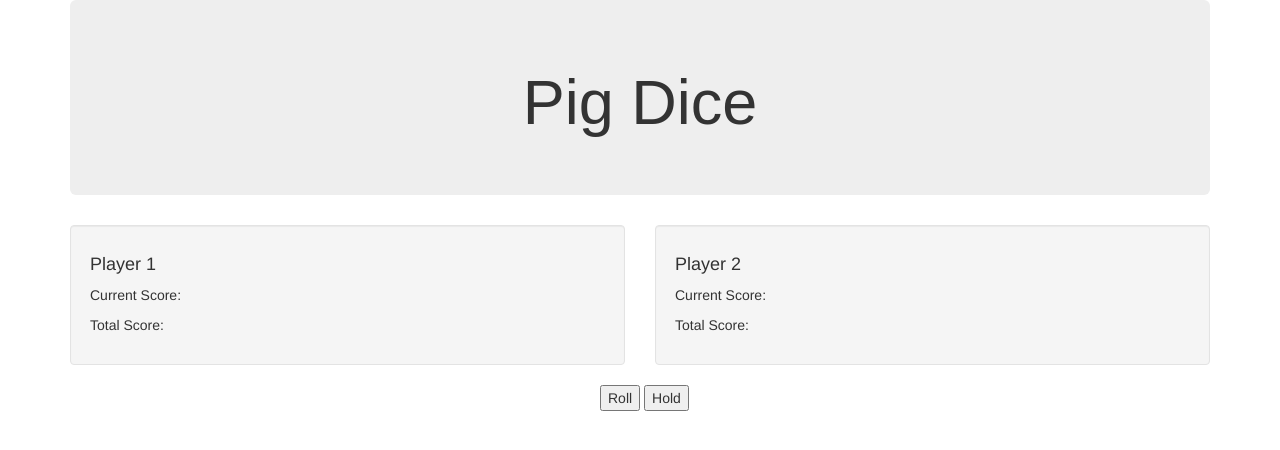
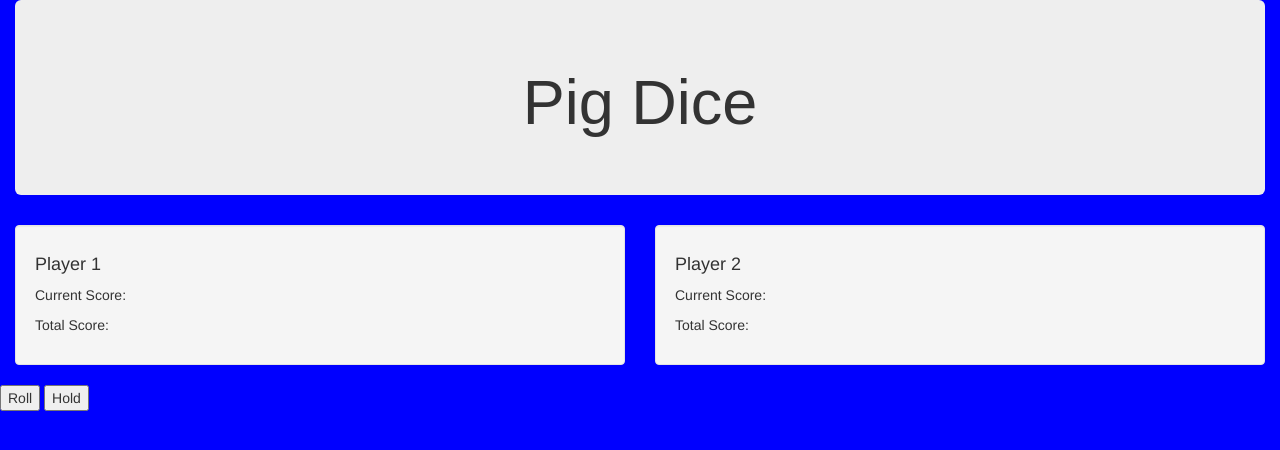
Before and after one commit to Ronyonka/pig-dice, a plain HTML site: page index.html in a window 1280 px wide. Drawn offline with Linux system fonts and the light colour scheme.

Commit message:
added styling

```diff
--- a/css/style.css
+++ b/css/style.css
@@ -3,5 +3,8 @@
   font-family: arial;
 }
 #buttons {
-  margin-left: 530px;
+  align-items: center;
 }
+body{
+  background-color: blue;
+}
--- a/index.html
+++ b/index.html
@@ -8,7 +8,7 @@
 </head>
 
 <body>
-  <div class="container">
+  <div class="container-fluid">
     <div class="jumbotron">
       <h1>Pig Dice</h1>
     </div>
```
